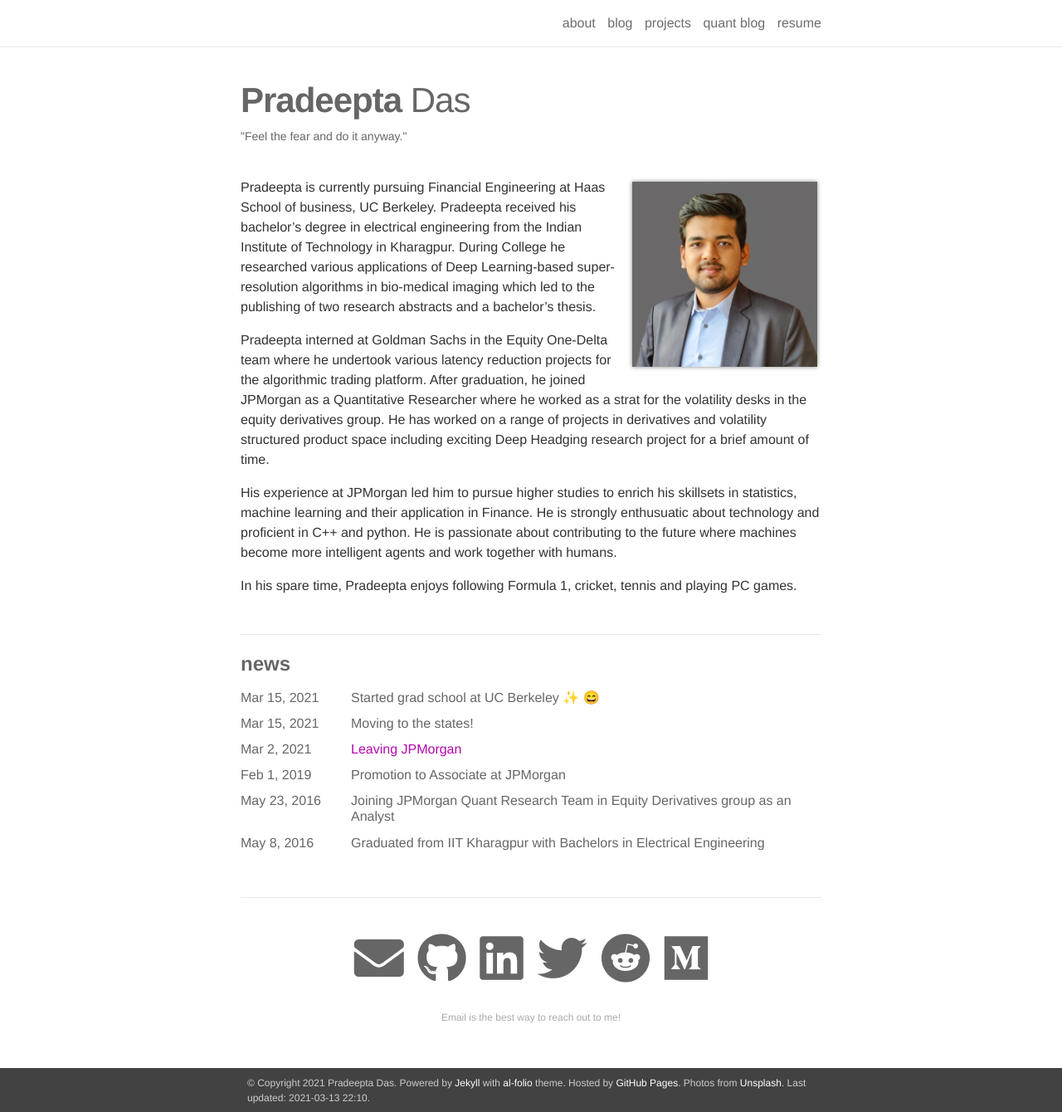
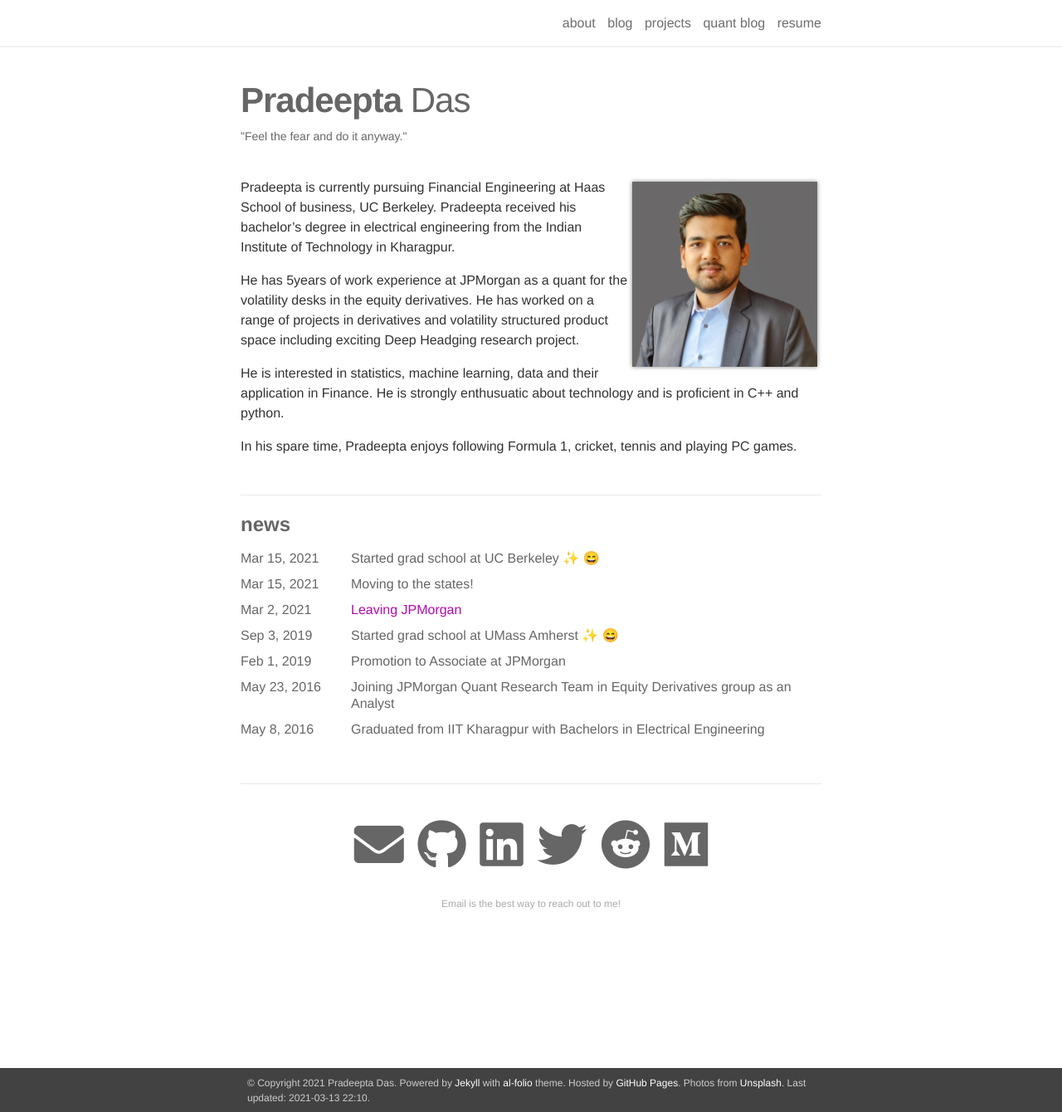
Before and after one commit to pradeeptadas/pradeeptadas.github.io, a Jekyll site: the page built from _pages/about.md, in a window 1280 px wide and 1340 px high. Shown: the whole window at 83% size. Built offline with Jekyll 4.4.1, drawn with Linux system fonts in a browser that asks for light colours; nearby versions of some CDN libraries; emoji names are drawn with the system emoji font.

Commit message:
updated abouts

```diff
--- a/_pages/about.md
+++ b/_pages/about.md
@@ -15,10 +15,10 @@
 social: true
 ---
 
-<p>Pradeepta is currently pursuing Financial Engineering at Haas School of business, UC Berkeley. Pradeepta received his bachelor’s degree in electrical engineering from the Indian Institute of Technology in Kharagpur. During College he researched various applications of Deep Learning-based super-resolution algorithms in bio-medical imaging which led to the publishing of two research abstracts and a bachelor’s thesis.</p>
+<p>Pradeepta is currently pursuing Financial Engineering at Haas School of business, UC Berkeley. Pradeepta received his bachelor’s degree in electrical engineering from the Indian Institute of Technology in Kharagpur.</p>
 
-<p>Pradeepta interned at Goldman Sachs in the Equity One-Delta team where he undertook various latency reduction projects for the algorithmic trading platform. After graduation, he joined JPMorgan as a Quantitative Researcher where he worked as a strat for the volatility desks in the equity derivatives group. He has worked on a range of projects in derivatives and volatility structured product space including exciting Deep Headging research project for a brief amount of time.</p>
+<p>He has 5years of work experience at JPMorgan as a quant for the volatility desks in the equity derivatives. He has worked on a range of projects in derivatives and volatility structured product space including exciting Deep Headging research project.</p>
 
-<p>His experience at JPMorgan led him to pursue higher studies to enrich his skillsets in statistics, machine learning and  their application in Finance. He is strongly enthusuatic about technology and proficient in C++ and python. He is passionate about contributing to the future where machines become more intelligent agents and work together with humans.</p>
+<p>He is interested in statistics, machine learning, data and their application in Finance. He is strongly enthusuatic about technology and is proficient in C++ and python.</p>
 
 <p> In his spare time, Pradeepta enjoys following Formula 1, cricket, tennis and playing PC games. </p>
```
Also changed, not shown: _news/announcement_4 2.md (added, +7 -0 lines).
